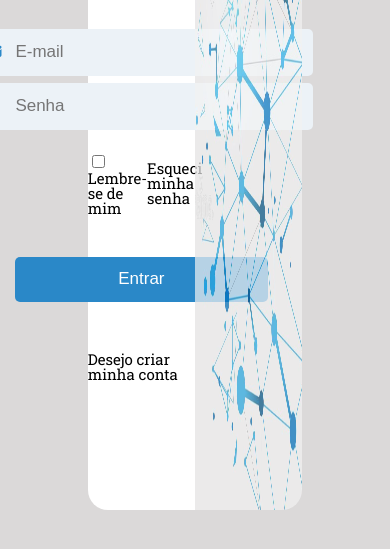
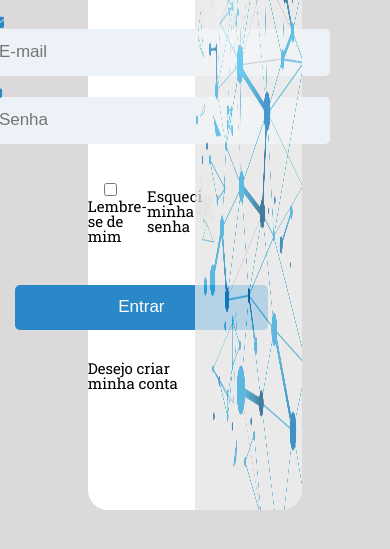
Before and after one commit to lephyns/tela-login-ultima-school, a plain HTML site: page v2.0/index_v2.html in a window 390 px wide. Shown: the part 229-778 px from the top of the page. Drawn offline with Linux system fonts and the light colour scheme.

Commit message:
Versão sem responsividade

```diff
--- a/v1.0/reset.css
+++ /dev/null
@@ -1,48 +0,0 @@
-/* http://meyerweb.com/eric/tools/css/reset/
-   v2.0 | 20110126
-   License: none (public domain)
-*/
-
-html, body, div, span, applet, object, iframe,
-h1, h2, h3, h4, h5, h6, p, blockquote, pre,
-a, abbr, acronym, address, big, cite, code,
-del, dfn, em, img, ins, kbd, q, s, samp,
-small, strike, strong, sub, sup, tt, var,
-b, u, i, center,
-dl, dt, dd, ol, ul, li,
-fieldset, form, label, legend,
-table, caption, tbody, tfoot, thead, tr, th, td,
-article, aside, canvas, details, embed,
-figure, figcaption, footer, header, hgroup,
-menu, nav, output, ruby, section, summary,
-time, mark, audio, video {
-	margin: 0;
-	padding: 0;
-	border: 0;
-	font-size: 100%;
-	font: inherit;
-	vertical-align: baseline;
-}
-/* HTML5 display-role reset for older browsers */
-article, aside, details, figcaption, figure,
-footer, header, hgroup, menu, nav, section {
-	display: block;
-}
-body {
-	line-height: 1;
-}
-ol, ul {
-	list-style: none;
-}
-blockquote, q {
-	quotes: none;
-}
-blockquote:before, blockquote:after,
-q:before, q:after {
-	content: '';
-	content: none;
-}
-table {
-	border-collapse: collapse;
-	border-spacing: 0;
-}
--- a/v2.0/index_v2.html
+++ b/v2.0/index_v2.html
@@ -4,17 +4,18 @@
     <meta charset="UTF-8">
     <meta http-equiv="X-UA-Compatible" content="IE=edge">
     <meta name="viewport" content="width=device-width, initial-scale=1.0">
-    <title>Tela de</title>
-
+    <title>Tela de login</title>
+    <!--Style sheets-->
     <link rel="stylesheet" type="text/css" href="../v2.0/reset.css">
     <link rel="stylesheet" type="text/css" href="../v2.0/style_v2.css">
-
+    <!--Google fonts-->
     <link rel="preconnect" href="https://fonts.googleapis.com">
     <link rel="preconnect" href="https://fonts.gstatic.com" crossorigin>
     <link
         href="https://fonts.googleapis.com/css2?family=Roboto+Slab:wght@100;200;300;400;500;600;700;800;900&display=swap"
         rel="stylesheet">
 
+    <!--Ícones e-mail e senha-->
     <script src="https://kit.fontawesome.com/771538ca82.js" crossorigin="anonymous"></script>
 </head>
 
@@ -22,53 +23,65 @@
     <div class="container-login">
         <div class="content-box">
             <div class="left-content">
+
                 <div class="logo-box">
                     <a href="https://ultima.school/" target="_blank"><img src="../v2.0/imagens/logo.png"
                             id="img-ultima"></a>
-                </div>
+                </div> <!--class="logo-box"-->
+
                 <form class="form-box">
+
                     <div class="span-box">
                         <span>Log in</span>
-                    </div>
+                    </div> <!--class="span-box"-->
+
                     <div class="inputs">
+
                         <div class="input-with-icon">
                             <i id="envelope" class="fa-solid fa-envelope" aria-hidden="true"></i>
                             <input class="input-box" type="email" placeholder="E-mail" required>
-                        </div>
+                        </div> <!--class="input-with-icon"-->
+
                         <div class="input-with-icon">
                             <i id="lock" class="fa-solid fa-lock" aria-hidden="true"></i>
-                            <input class="input-box" type="password" placeholder="Senha" required>
-                        </div>
-                    </div>
+                            <input class="input-box" name="password" type="password" placeholder="Senha" required>
+                        </div> <!--class="input-with-icon"-->
+
+                    </div> <!--class="inputs"-->
 
                     <div class="below-input">
 
                         <div class="remeber-me">
                             <label>
-                                <input type="checkbox">Lembre-se de mim
+                                <input class="checkbox" type="checkbox"><a>Lembre-se de mim</a>
                             </label>
-                        </div>
+                        </div> <!--class="remeber-me"-->
 
                         <div>
                             <a href="#" class="forgot-password">Esqueci minha senha</a>
                         </div>
-                    </div>
+
+                    </div> <!--class="below-input"-->
 
                     <div class="button-box">
-                        <button class="entrar-button">Entrar</button>
-                    </div>
+                        <button type="submit" class="entrar-button">Entrar</button>
+                    </div> <!--class="button-box"-->
 
                     <div class="create-account-box">
                         <a href="#" class="create-account">Desejo criar minha conta</a>
-                    </div>
-                </form>
-            </div>
+                    </div> <!--class="create-account-box"-->
+
+                </form> <!--class="form-box"-->
+
+            </div> <!--class="left-content"-->
 
             <div class="right-content">
                 <img id="img-background" src="../v2.0/imagens/image 2.png">
-            </div>
-        </div>
-    </div>
+            </div> <!--class="right-content"-->
+
+        </div> <!--class="content-box"-->
+
+    </div> <!--class="container-login"-->
+
 </body>
-
 </html>
--- a/v2.0/style_v2.css
+++ b/v2.0/style_v2.css
@@ -63,8 +63,6 @@ html {
 .formbox {
     display: flex;
     flex-direction: column;
-    flex-wrap: nowrap;
-    align-content: center;
     justify-content: center;
     align-items: center;
 }
@@ -76,6 +74,10 @@ html {
     justify-content: center;
     margin-top: 20%;
     margin-bottom: 22%;
+}
+
+label {
+    margin-left: 12px;
 }
 
 .span-box {
@@ -95,8 +97,8 @@ html {
     background-color: rgb(236, 242, 247);
     border-radius: 5px;
     height: 45px;
-    width: 296px;
-    margin-bottom: -8px;
+    width: 329px;
+    margin-bottom: 6px;
     padding-left: 46px;
 }
 
@@ -111,20 +113,21 @@ html {
 }
 
 .input-with-icon {
-    display: flex;
-    flex-direction: column;
+    display: block;
 }
 
 #envelope {
-    left: 17px;
-    bottom: -30px;
+    display: inline-block;
+    left: 36px;
+    bottom: -1px;
     position: relative;
     color: #2A88C8;
 }
 
 #lock{
-    left: 17px;
-    bottom: -30px;
+    display: inline-block;
+    left: 36px;
+    bottom: -1px;
     position: relative;
     color: #2A88C8;
 }
@@ -155,6 +158,11 @@ button {
     border: none;
 }
 
+button:hover {
+    transform: scale(1.1);
+    transition: all 0.5s;
+}
+
 .entrar-button {
     font-size: 17px;
     color: white;
@@ -168,7 +176,13 @@ button {
     align-content: center;
     justify-content: center;
     align-items: center;
-    margin-top: 50px;
+    margin-top: 31px;
+}
+
+.checkbox:hover {
+    transform: scale(1.1);
+    transition: all 0.5s;
+    color: #2A88C8;
 }
 
 .space {
```
Also changed, not shown: v1.0/index.html (deleted, +0 -57 lines), v1.0/imagens/image 2.png (deleted), v1.0/imagens/logo.png (deleted).
